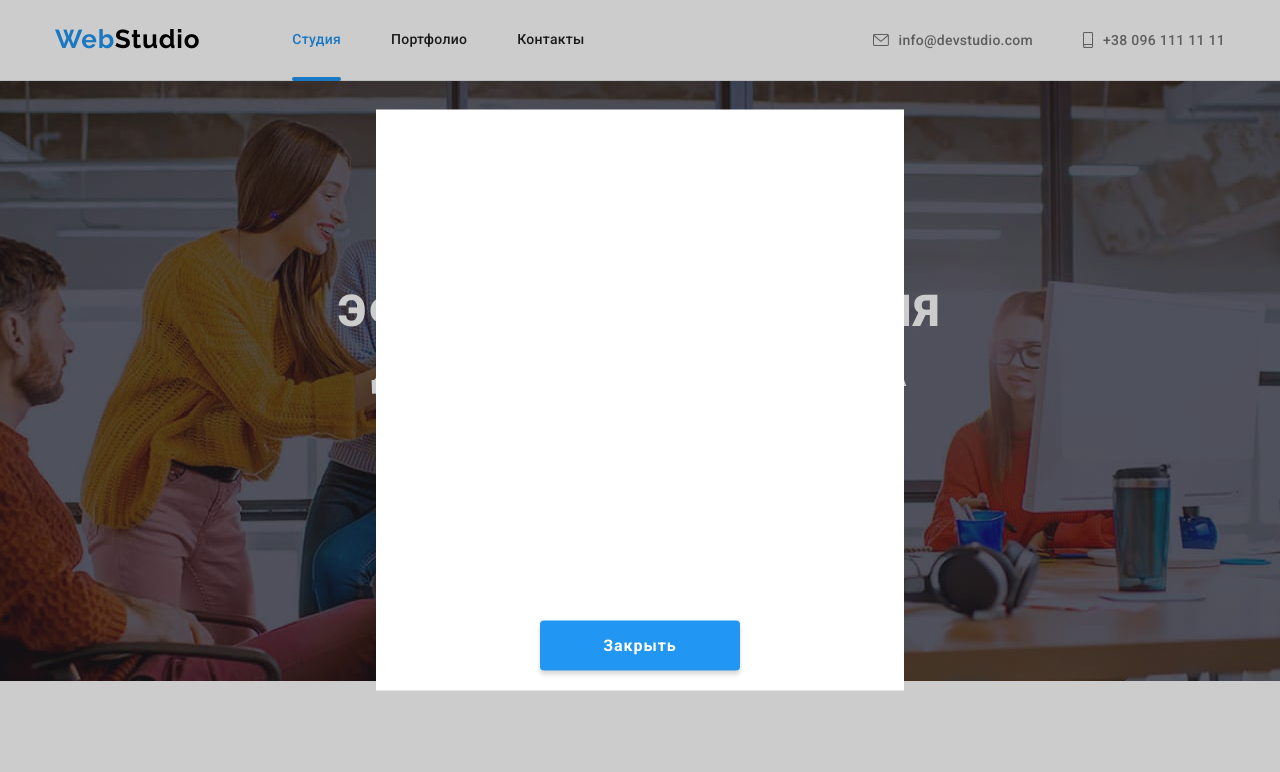
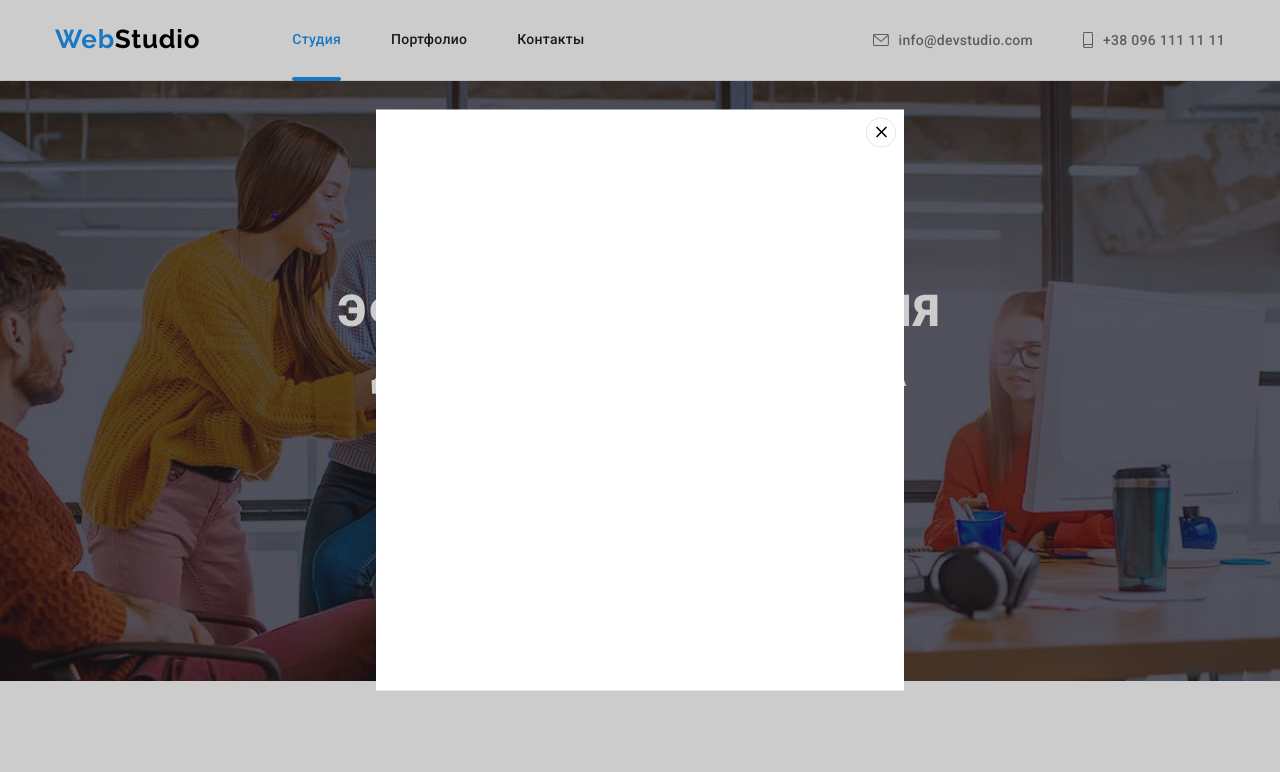
Before and after one commit to Nezvinskyi/goit-markup-hw-05, a plain HTML site: page index.html in a window 1280 px wide. Both pictures are taken after a click on the button "Заказать услугу". Shown: the top 772 px of the page. Drawn offline with nearby package versions, Linux system fonts and the light colour scheme.

Commit message:
Adds styles to close button

```diff
--- a/css/styles.css
+++ b/css/styles.css
@@ -243,8 +243,8 @@ header address li:not(:last-child) {
   left: 50%;
   transform: translate(-50%, -50%) scale(1);
   display: flex;
-  justify-content: center;
-  align-items: flex-end;
+  justify-content: flex-end;
+  align-items: flex-start;
 
   width: 528px;
   height: 581px;
@@ -254,21 +254,18 @@ header address li:not(:last-child) {
 }
 
 .close-btn {
-  display: inline-block;
-  margin-bottom: 20px;
+  display: block;
+  width: 30px;
+  height: 30px;
 
-  min-width: 200px;
-  padding: 10px 32px;
-
-  font-weight: 700;
-  font-size: 16px;
-  line-height: 1.875;
-  letter-spacing: 0.06em;
-  background-color: var(--accent-color);
-  color: #ffffff;
-  border-radius: 4px;
-  box-shadow: 0px 4px 4px rgba(0, 0, 0, 0.15);
-  border: transparent;
+  background-image: url(../images/close-black.svg);
+  background-size: 18px;
+  background-repeat: no-repeat;
+  background-position: center;
+  background-color: #fff;
+  margin: 8px;
+  border-radius: 50%;
+  border: 1px solid rgba(0, 0, 0, 0.1);
 }
 
 /* =======END HERO========== */
--- a/index.html
+++ b/index.html
@@ -508,7 +508,7 @@
     </footer>
     <div class="backdrop is-hidden" data-modal>
       <div class="modal">
-        <button class="close-btn" data-modal-close>Закрыть</button>
+        <button class="close-btn" data-modal-close></button>
       </div>
     </div>
     <script src="./js/modal.js"></script>
```
Also changed, not shown: images/close-black.svg (added).
